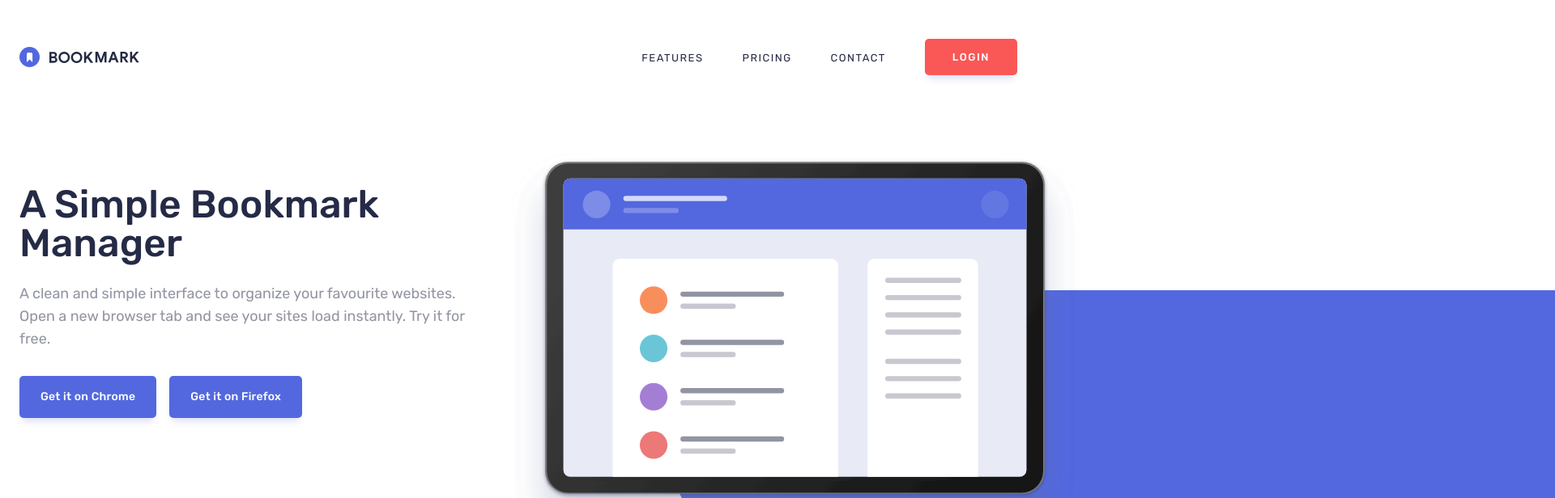
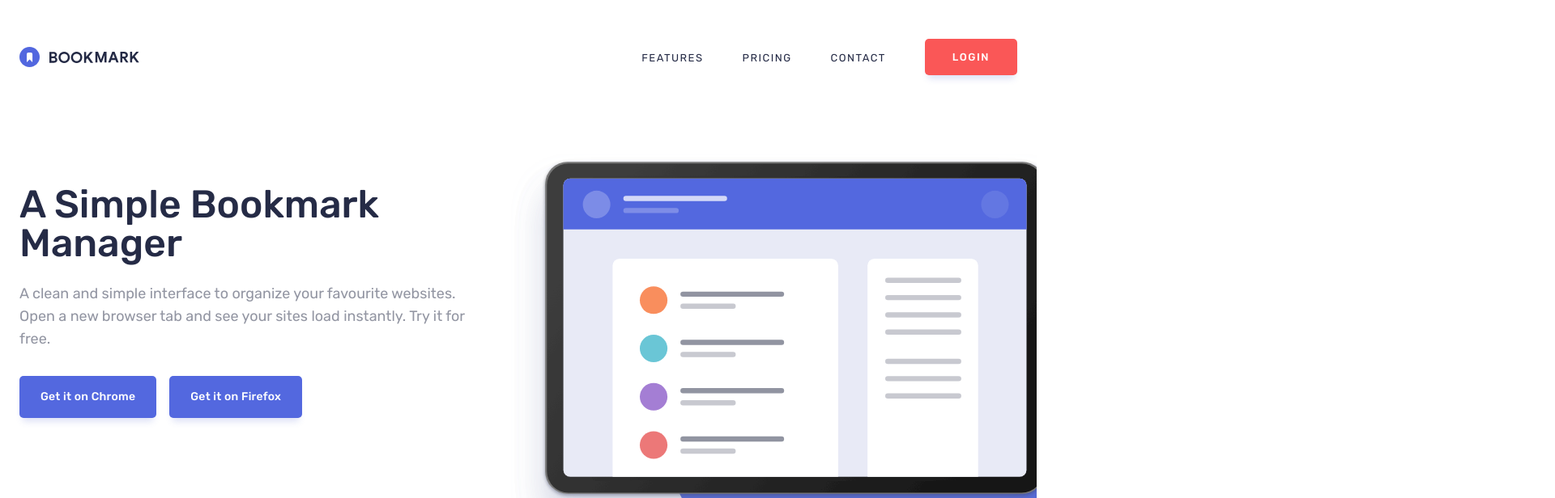
Before and after one commit to cornelber/bookmark-react-ts, a React (Vite) app: page / in a window 1280 px wide. Shown: the top 616 px of the page at 81% size, 1920 px wide, since content can reach past the window. Built offline with nearby package versions, Linux system fonts and the light colour scheme.

Commit message:
added overflowX hidden to main

```diff
--- a/src/layouts/Layout.tsx
+++ b/src/layouts/Layout.tsx
@@ -9,7 +9,7 @@ interface LayoutProps {
 const Layout = ({ children, className }: LayoutProps) => {
   const containerClassNames = clx("container mx-auto px-6", className);
   return (
-    <main>
+    <main className="overflow-x-hidden">
       <div className={containerClassNames}>
         {children}
       </div>
```
